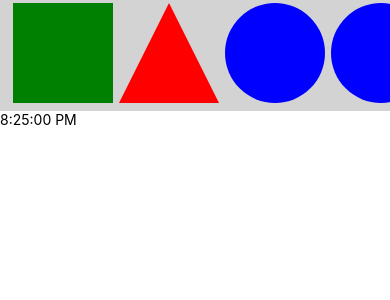
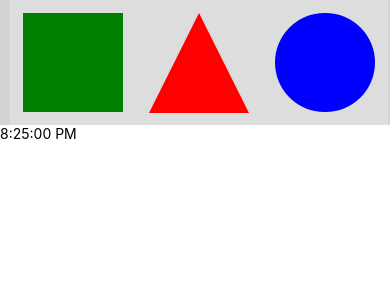
Before and after one commit to johare1/ShapeShifter, a React Native app in the folder FirstApp/: screen / in a window 390 px wide. Shown: the top 300 px of the page. Built offline with nearby package versions, Linux system fonts and the light colour scheme.

Commit message:
made some touchable opacities

```diff
--- a/FirstApp/App.js
+++ b/FirstApp/App.js
@@ -12,6 +12,7 @@ import {
   StyleSheet,
   ScrollView,
   Button,
+  TouchableOpacity,
   View,
   Text,
   StatusBar,
@@ -62,11 +63,15 @@ const App = () => {
   return (
     <SafeAreaView style={styles.container}>
       <ScrollView contentContainerStyle={styles.Scrollelements} style={styles.scrollView} horizontal={true} decelerationRate={0} snapToInterval={200} snapToAlignment={"center"}>
-        <Text style={styles.square}/>
-        <Text style={styles.triangle}/>
-        <Text style={styles.circle}/>
-        <Text style={styles.circle}/>
-        <Text style={styles.circle}/>
+        <TouchableOpacity style={styles.button}>
+          <Text style={styles.square}/>
+        </TouchableOpacity>
+        <TouchableOpacity style={styles.button}>
+          <Text style={styles.triangle}/>
+        </TouchableOpacity>
+        <TouchableOpacity style={styles.button}>
+          <Text style={styles.circle}/>
+        </TouchableOpacity>
       </ScrollView>
       <View style={styles.View}>
         <Clock/>
@@ -76,6 +81,11 @@ const App = () => {
 };
 
 const styles = StyleSheet.create({
+  button: {
+    alignItems: 'center',
+    backgroundColor: '#DDDDDD',
+    padding: 10
+  },
   Scrollelements: {
     paddingHorizontal: 10
   },
@@ -117,7 +127,7 @@ const styles = StyleSheet.create({
     backgroundColor: 'skyblue'
   },
   View: {
-    flex: 8
+    flex: 7
   }
 })
 
```
